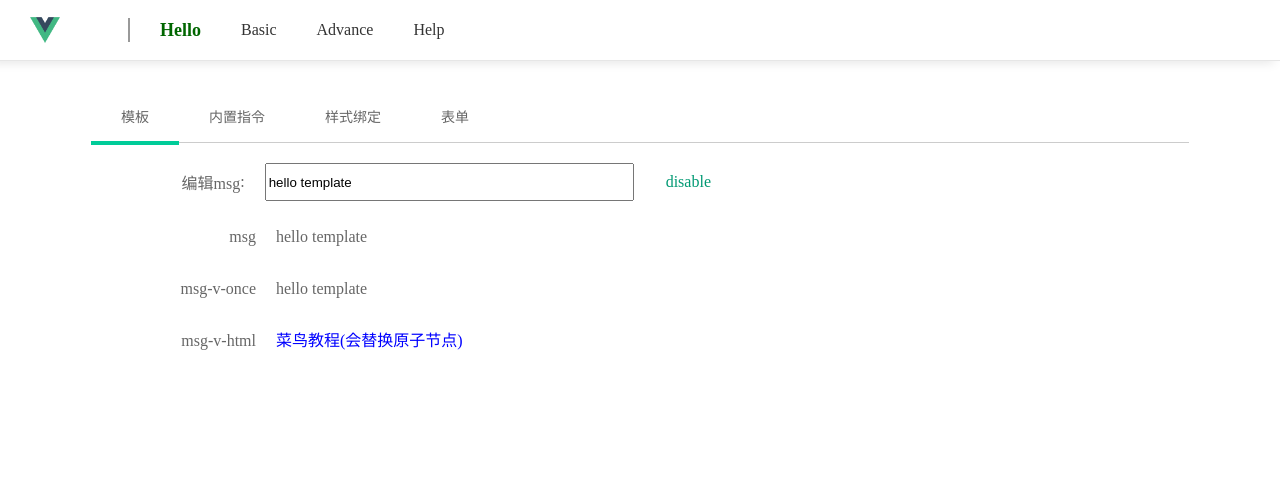
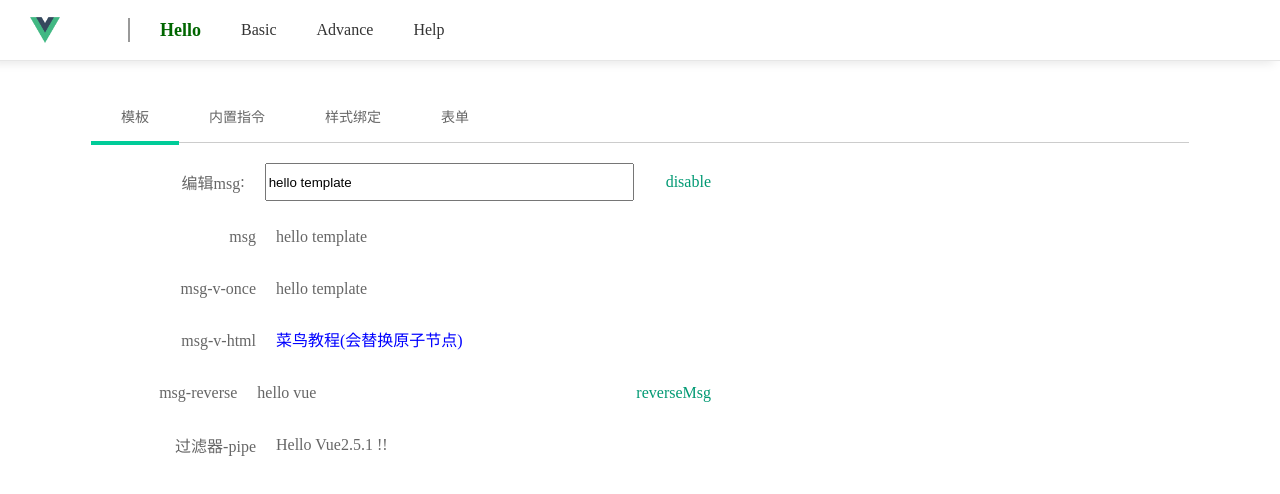
Before and after one commit to blueskyawen/vue-start, a Vue app: page /basic#/hello/template in a window 1280 px wide. Shown: the top 494 px of the page. Built offline with nearby package versions, Linux system fonts and the light colour scheme.

Commit message:
add temp

```diff
--- a/src/components/hello/hello-template.vue
+++ b/src/components/hello/hello-template.vue
@@ -19,6 +19,15 @@
       <label>msg-v-html</label>
       <div class="input-item" v-html="htmlMsg"><span>***</span></div>
     </div>
+    <div class="form-group">
+      <label>msg-reverse</label>
+      <div class="input-item">{{helloMsg}}</div>
+      <span class="input-oper" v-on:click="reverseMsg">reverseMsg</span>
+    </div>
+    <div class="form-group">
+      <label>过滤器-pipe</label>
+      <div class="input-item">{{helloMsg | capitalize | capitalize2('2.5.1')}}</div>
+    </div>
   </div>
 </template>
 
@@ -29,12 +38,29 @@ export default {
     return {
       message: 'hello template',
       htmlMsg: '<span style="color:blue">菜鸟教程(会替换原子节点)</span>',
-      disableInputMsg: false
+      disableInputMsg: false,
+      helloMsg: 'hello vue'
     }
   },
   methods: {
     disableMsgInput: function () {
-      this.disableInputMsg = !this.disableInputMsg;
+      this.disableInputMsg = !this.disableInputMsg
+    },
+    reverseMsg: function () {
+      this.helloMsg = this.helloMsg.split('').reverse().join('')
+    }
+  },
+  filters: {
+    capitalize: function (value) {
+      if (!value) return ''
+      var tmpvalues = value.toString().split(' ').map(function (item) {
+        return item.charAt(0).toUpperCase() + item.slice(1)
+      })
+      return tmpvalues.join(' ')
+    },
+    capitalize2: function (value, version) {
+      if (!value) return ''
+      return value + version + ' !!'
     }
   }
 }
```
Also changed, not shown: 1 other file (tests, documents, lock files or other folders).
